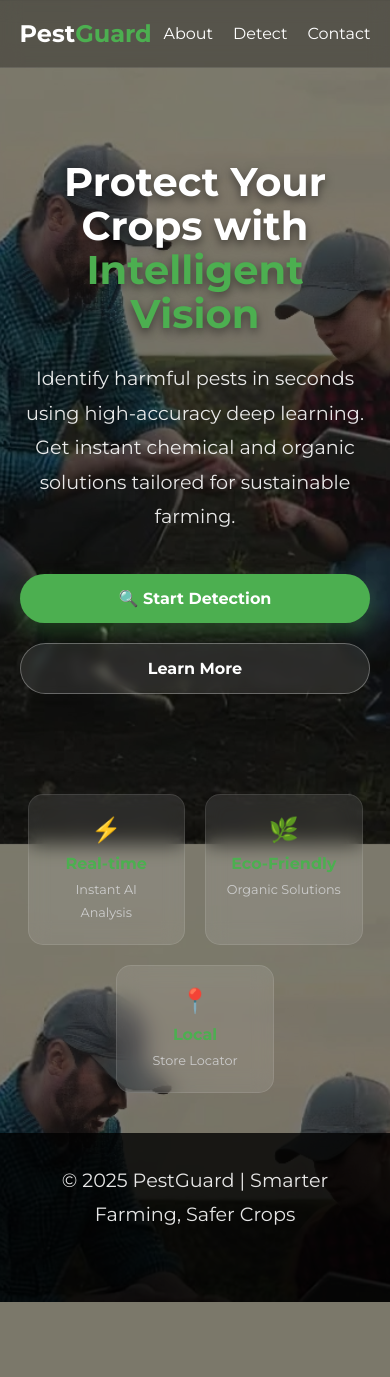
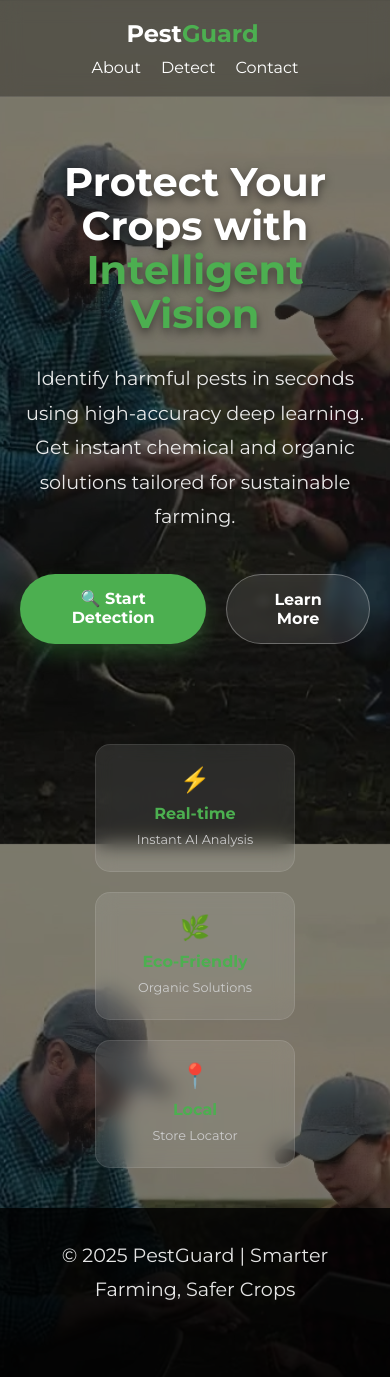
Before and after one commit to parampreetchahal/PestGuard, a Flask app: page / in a window 390 px wide. Before the commit the page ends 1302 px from the top, so only its background shows below. Run offline with Flask 3, Linux system fonts and the light colour scheme.

Commit message:
Mobile responsive feature are added

```diff
--- a/static/style/myhome.css
+++ b/static/style/myhome.css
@@ -177,6 +177,26 @@ footer {
 }
 
 @media (max-width: 768px) {
-  .cta-group { flex-direction: column; width: 100%; }
-  .feature-mini-card { width: 45%; }
+
+  /* Stack nav vertically */
+  nav {
+    flex-direction: column;
+    align-items: center;
+    gap: 10px;
+  }
+
+  /* Center logo */
+  .logo {
+    text-align: center;
+  }
+
+  /* Keep menu horizontal but center it */
+  nav ul {
+    flex-direction: row;
+    justify-content: center;
+    width: 100%;
+    gap: 20px;
+    padding: 0;
+  }
+
 }
--- a/templates/contact.html
+++ b/templates/contact.html
@@ -11,8 +11,8 @@
     <nav class="header-content">
         <div class="logo">Pest<span>Guard</span></div>
         <div class="header-actions">
-            <a href="{{ url_for('home') }}" class="btn-outline">🏠 Home</a>
-            <a href="{{ url_for('detect') }}" class="btn-outline">🌱 New Scan</a>
+            <a href="{{ url_for('home') }}" class="btn-outline">Home</a>
+            <a href="{{ url_for('detect') }}" class="btn-outline">Detect</a>
         </div>
     </nav>
 </header>
```
